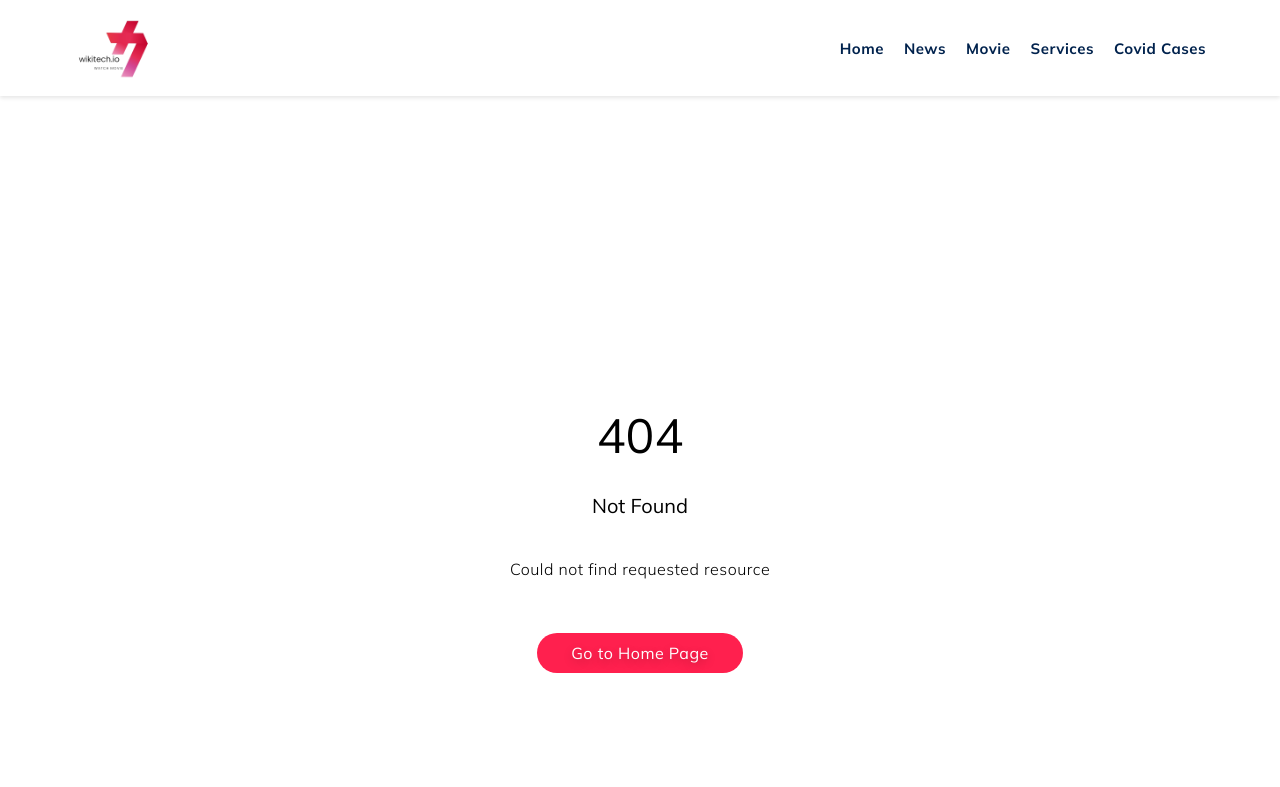
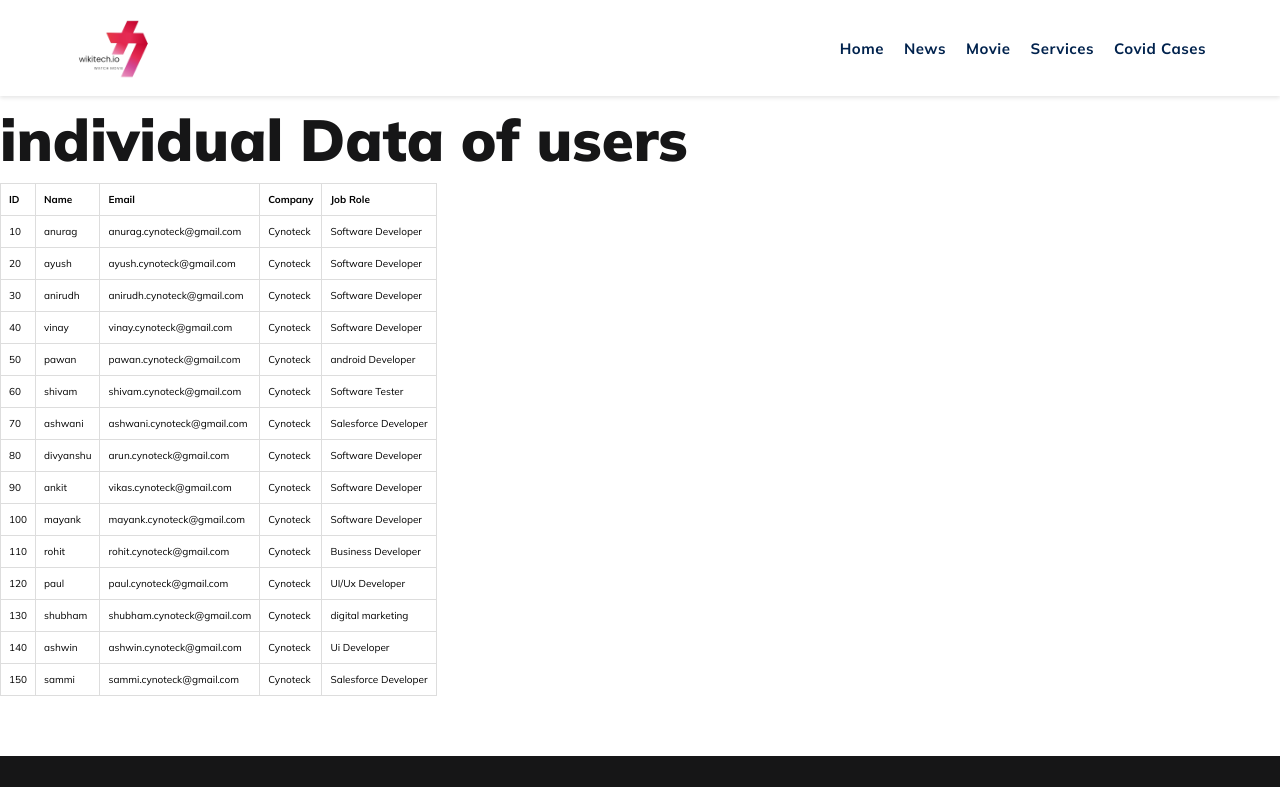
Before and after one commit to AnuragDobhal/NextJs-FullStackWeb, a Next.js app: page /individualsdata in a window 1280 px wide. Before the commit this address had no page. Shown: the top 787 px of the page. Built offline with nearby package versions, Linux system fonts and the light colour scheme.

Commit message:
updated files

```diff
--- a/src/app/api/individual/route.js
+++ b/src/app/api/individual/route.js
@@ -6,3 +6,13 @@ export function GET(){
     const data = individuals;
     return NextResponse.json(data,{status:200});
 }
+
+
+export async function POSt(request){
+    let payload= await request.json
+     console.log(payload.name)
+if(!payload.name||!payload.age||!payload.email||!payload.company||!payload.jobRole||!payload.id){
+return NextResponse.json({result:"required fields not found",success:false})
+}
+    return NextResponse.json({result:"hello"});
+}
--- a/src/app/components/Herosection.js
+++ b/src/app/components/Herosection.js
@@ -12,20 +12,17 @@ const mulish = Mulish({
 })
 
 
-const AboutUsSection = ({title, imageUrl}) => {
+const AboutUsSection = ({title, imageUrl, btntag, para}) => {
     return (
         <main className={heroStyles.main_section}>
             <div className={styles.container}>
                 <div className={styles.grid_two_section}>
                     <div className={heroStyles.hero_content}>
                         <h1>{title}</h1>
-                        <p> From award-winning dramas to blockbuster action movies, we&apos;ve got you covered. Browse
-                            our
-                            selection of the latest and greatest movies, and find your new favorite today.
-                        </p>
+                        <p>{para}</p>
                         <Link href="/movie">
                             <button className={heroStyles.explorebtn}>
-                                Explore Movies
+                                {btntag}
                             </button>
                         </Link>
                     </div>
--- a/src/app/components/OurClients.js
+++ b/src/app/components/OurClients.js
@@ -1,5 +1,6 @@
 "use client"
 
+import Image from "next/image";
 import styles from '@/app/styles/ourClients.module.css';
 
 const OurClients = () => {
@@ -8,24 +9,23 @@ const OurClients = () => {
       <h2 className={styles.heading}>Our Clients</h2>
       <div className={styles.grid}>
         <div className={styles.item}>
-          <img src="/img07.jpg" alt="Image 1" />
+          <Image src="/img07.jpg" alt="Image 1" width={500} height={500}/>
         </div>
         <div className={styles.item}>
-          <img src="/img02.jpg" alt="Image 2" />
+          <Image src="/img02.jpg" alt="Image 2"width={500} height={500}/>
         </div>
         <div className={styles.item}>
-          <img src="/img03.jpg" alt="Image 3" />
+          <Image src="/img03.jpg" alt="Image 3"width={500} height={500}/>
         </div>
         <div className={styles.item}>
-          <img src="/img04.jpg" alt="Image 4" />
+          <Image src="/img04.jpg" alt="Image 4"width={500} height={500}/>
         </div>
         <div className={styles.item}>
-          <img src="/img05.jpg" alt="Image 5" />
+          <Image src="/img05.jpg" alt="Image 5"width={500} height={500}/>
         </div>
         <div className={styles.item}>
-          <img src="/img06.jpg" alt="Image 6" />
+          <Image src="/img06.jpg" alt="Image 6"width={500} height={500}/>
         </div>
-        {/* Add more images as needed */}
       </div>
     </div>
   );
--- a/src/app/components/TypingComponent.js
+++ b/src/app/components/TypingComponent.js
@@ -1,5 +1,4 @@
 "use client"
-
 import React, { useState, useRef, useEffect } from 'react';
 import styles from "@/app/styles/typing.module.css";
 
@@ -8,7 +7,6 @@ const TypingComponent = () => {
   const canvasRef = useRef(null);
   const [isDrawing, setIsDrawing] = useState(false);
   const [prevPosition, setPrevPosition] = useState({ x: 0, y: 0 });
-  const [disableScroll, setDisableScroll] = useState(false); // State variable to track scroll lock
 
   // Function to count lines in the text
   const countLines = (text) => {
@@ -28,7 +26,7 @@ const TypingComponent = () => {
     document.body.removeChild(link);
   };
 
-  // Function to reset the canvas
+  // Function to reset the  canvas
   const resetCanvas = () => {
     const canvas = canvasRef.current;
     const context = canvas.getContext('2d');
@@ -58,9 +56,6 @@ const TypingComponent = () => {
       // Start drawing only when the mouse or touch is pressed
       context.beginPath();
       context.moveTo(x, y);
-
-      // Lock scroll during drawing
-      setDisableScroll(true);
     };
 
     const draw = (e) => {
@@ -82,9 +77,6 @@ const TypingComponent = () => {
 
     const stopDrawing = () => {
       setIsDrawing(false);
-
-      // Unlock scroll after drawing is finished
-      setDisableScroll(false);
     };
 
     canvas.addEventListener('mousedown', startDrawing);
@@ -107,24 +99,6 @@ const TypingComponent = () => {
       canvas.removeEventListener('touchend', stopDrawing);
     };
   }, [isDrawing]);
-
-  useEffect(() => {
-    // Function to disable scrolling
-    const disableScrollEvent = (e) => {
-      if (disableScroll) {
-        e.preventDefault();
-      }
-    };
-
-    // Add event listener for scroll
-    window.addEventListener('scroll', disableScrollEvent);
-
-    // Cleanup function
-    return () => {
-      // Remove event listener for scroll
-      window.removeEventListener('scroll', disableScrollEvent);
-    };
-  }, [disableScroll]);
 
   return (
     <div>
--- /dev/null
+++ b/src/app/individualsdata/page.js
@@ -0,0 +1,41 @@
+import React from 'react';
+
+async function getIndividualsData() {
+  let data = await fetch("http://localhost:3000/api/individual");
+  data = await data.json();
+  return data;
+}
+
+export default async function page() {
+  const individuals = await getIndividualsData();
+  //console.log(individuals)
+  return (
+    <div>
+      <h1>individual Data of users</h1>
+        <div>
+        <table >
+  <thead>
+    <tr>
+      <th style={{ border: '1px solid #dddddd', padding: '8px', textAlign: 'left' }}>ID</th>
+      <th style={{ border: '1px solid #dddddd', padding: '8px', textAlign: 'left' }}>Name</th>
+      <th style={{ border: '1px solid #dddddd', padding: '8px', textAlign: 'left' }}>Email</th>
+      <th style={{ border: '1px solid #dddddd', padding: '8px', textAlign: 'left' }}>Company</th>
+      <th style={{ border: '1px solid #dddddd', padding: '8px', textAlign: 'left' }}>Job Role</th>
+    </tr>
+  </thead>
+  <tbody>
+    {individuals.map(item => (
+      <tr key={item.id}>
+       <td style={{ border: '1px solid #dddddd', padding: '8px', textAlign: 'left' }}>{item.id}</td>
+       <td style={{ border: '1px solid #dddddd', padding: '8px', textAlign: 'left' }}>{item.name}</td>
+       <td style={{ border: '1px solid #dddddd', padding: '8px', textAlign: 'left' }}>{item.email}</td>
+       <td style={{ border: '1px solid #dddddd', padding: '8px', textAlign: 'left' }}>{item.company}</td>
+       <td style={{ border: '1px solid #dddddd', padding: '8px', textAlign: 'left' }}>{item.jobRole}</td>
+      </tr>
+    ))}
+  </tbody>
+</table>
+</div>
+    </div>
+  );
+}
--- a/src/app/movie/page.js
+++ b/src/app/movie/page.js
@@ -3,7 +3,6 @@ import Herosection from "@/app/components/Herosection";
 import MovieCard from "@/app/components/MovieCard";
 import styles from "@/app/styles/common.module.css";
 import Link from "next/link";
-
 
 const Movie = async ({ searchParams }) => {
   await new Promise((resolve) => setTimeout(resolve, 2000));
@@ -48,8 +47,15 @@ const Movie = async ({ searchParams }) => {
   }
 
   return (
-    <>
-      <Herosection title={"OUR STORY"} imageUrl={"/about1.svg"} />
+
+    <div>
+      <Herosection
+        title={"LET'S GET UPDATED"}
+        imageUrl={"/about1.svg"}
+        para={
+          "Stay updated with the latest news in the world of cinema! From action-packed blockbusters to compelling documentaries, we've got you covered."}
+        btntag={"Explore News"}
+      />
       <section className={styles.movieSection}>
         <div className={styles.container}>
           <h1>
@@ -89,7 +95,8 @@ const Movie = async ({ searchParams }) => {
           )}
         </div>
       </section>
-    </>
+      </div>
+
   );
 };
 
--- a/src/app/page.js
+++ b/src/app/page.js
@@ -21,6 +21,8 @@ const Page = () => {
       <Herosection
         title={"LET'S WATCH MOVIES"}
         imageUrl={"/home.svg"}
+        btntag={"Explore Movies"}
+        para={"From award-winning dramas to blockbuster action movies, we've got you covered. Browse our selection of the latest and greatest movies, and find your new favorite today."}
         />
       <ServicesSection/>
       <ImageSlider images={images}/>
--- a/src/app/styles/about.module.css
+++ b/src/app/styles/about.module.css
@@ -63,6 +63,7 @@
   padding: 20px;
   background-color: #f8f8f8;
   border-radius: 10px;
+  margin-top: 10%;
 
 }
 
--- a/src/app/styles/navbar.module.css
+++ b/src/app/styles/navbar.module.css
@@ -107,9 +107,9 @@
 
 .mobile-nav-icon,
 .close-outline {
-    font-size: 2.2rem;
+    font-size: 2.5rem;
     color: #00224D;
-    transition: color 0.3s ease, transform 0.3s ease;
+    transition: color 0.3s ease, transform 0.3s ease; /* Added transform transition */
 }
 
 .mobile-nav-icon:hover,
--- a/src/utils/db.js
+++ b/src/utils/db.js
@@ -113,4 +113,12 @@ export const individuals = [
     jobRole: "Ui Developer",
     id: 140,
   },
+  {
+    name: "sammi",
+    age: 28,
+    email: "sammi.cynoteck@gmail.com",
+    company: "Cynoteck",
+    jobRole: "Salesforce Developer",
+    id: 150,
+  },
 ];
```
Also changed, not shown: src/app/styles/ourClients.module.css (+11 -1 lines).
